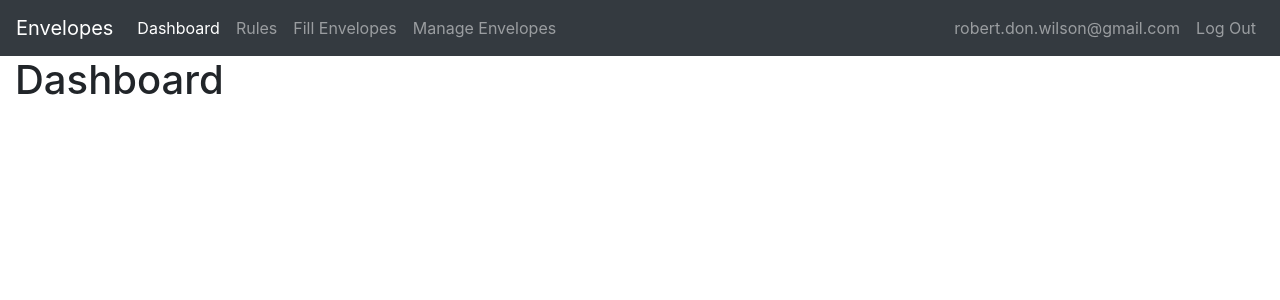
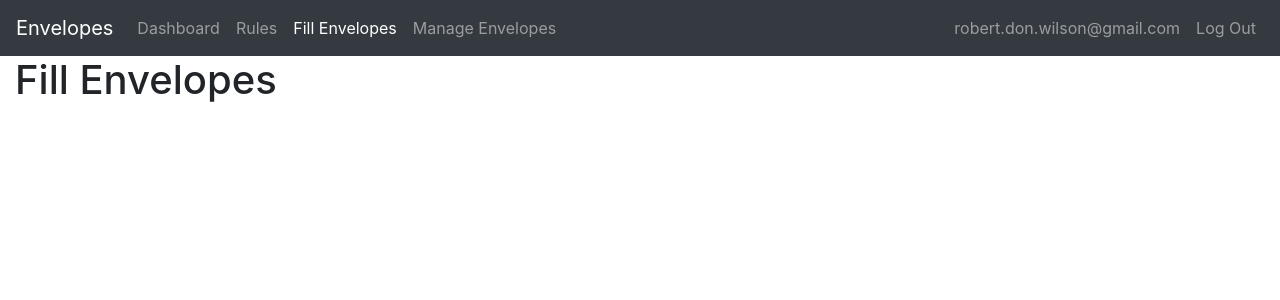
Before and after one commit to dontangg/envelopes-serverless, a React (Vite) app in the folder client/: page /envelopes/fill in a window 1280 px wide. Shown: the top 300 px of the page. Built offline with nearby package versions, Linux system fonts and the light colour scheme.

Commit message:
Make header links work

```diff
--- a/client/src/App.js
+++ b/client/src/App.js
@@ -1,15 +1,30 @@
-import React, { Component } from "react";
+import React, { Component, Fragment } from "react";
+import { BrowserRouter, Route, Switch } from 'react-router-dom';
 import Header from "./Header";
+import Dashboard from "./pages/Dashboard";
+import AccountPage from "./pages/AccountPage";
+import FillPage from "./pages/FillPage";
+import ManagePage from "./pages/ManagePage";
+import RulesPage from "./pages/RulesPage";
+import EnvelopePage from "./pages/EnvelopePage";
 
 class App extends Component {
 	render() {
 		return (
-			<React.Fragment>
-				<Header />
-				<main className="container-fluid">
-					<h1> Dashboard </h1>
-				</main>
-			</React.Fragment>
+			<BrowserRouter>
+				<Fragment>
+					<Header />
+
+					<Switch>
+						<Route exact path="/" component={Dashboard} />
+						<Route exact path="/envelopes/fill" component={FillPage} />
+						<Route exact path="/envelopes/manage" component={ManagePage} />
+						<Route exact path="/rules" component={RulesPage} />
+						<Route exact path="/account" component={AccountPage} />
+						<Route exact path="/envelopes/:id" component={EnvelopePage} />
+					</Switch>
+				</Fragment>
+			</BrowserRouter>
 		);
 	}
 }
--- a/client/src/Header.js
+++ b/client/src/Header.js
@@ -1,4 +1,5 @@
 import React, { Component } from "react";
+import { Link, Route } from 'react-router-dom';
 
 class Header extends Component {
 	state = {
@@ -10,29 +11,24 @@ class Header extends Component {
 	}
 
 	render() {
-		/*
-		TODO:
-		  * Bind 'active' item to the current tab
-		  * Make the links work with React Router to actually change the URL
-		*/
 		return (
 			<nav className="navbar navbar-expand-lg navbar-dark bg-dark">
-				<a className="navbar-brand" href="/">Envelopes</a>
+				<Link className="navbar-brand" to="/">Envelopes</Link>
 				<button className="navbar-toggler" type="button" onClick={this.toggleVisibleForResponsive}>
 					<span className="navbar-toggler-icon"></span>
 				</button>
 
 				<div className={`collapse navbar-collapse ${this.state.visibleForResponsive ? 'show' : ''}`}>
 					<ul className="navbar-nav mr-auto">
-						<li className="nav-item active"><a className="nav-link" href="/">Dashboard</a></li>
-						<li className="nav-item"><a className="nav-link" href="/rules">Rules</a></li>
-						<li className="nav-item"><a className="nav-link" href="/envelopes/fill">Fill Envelopes</a></li>
-						<li className="nav-item"><a className="nav-link" href="/envelopes/manage">Manage Envelopes</a></li>
+						<NavLink to="/" label="Dashboard" activeOnlyWhenExact />
+						<NavLink to="/rules" label="Rules" />
+						<NavLink to="/envelopes/fill" label="Fill Envelopes" />
+						<NavLink to="/envelopes/manage" label="Manage Envelopes" />
 					</ul>
 
 					<ul className="navbar-nav">
-						<li className="nav-item"><a className="nav-link" href="/users/1/edit">robert.don.wilson@gmail.com</a></li>
-						<li className="nav-item"><a className="nav-link" href="/sign_out">Log Out</a></li>
+						<NavLink to="/account" label="robert.don.wilson@gmail.com" />
+						<li className="nav-item"><Link className="nav-link" to="/sign_out">Log Out</Link></li>
 					</ul>
 				</div>
 			</nav>
@@ -40,4 +36,14 @@ class Header extends Component {
 	}
 }
 
+const NavLink = ({ label, to, activeOnlyWhenExact }) => (
+	<Route
+		path={to}
+		exact={activeOnlyWhenExact}
+		children={({ match }) => (
+			<li className={`nav-item ${match ? "active" : ""}`}><Link className="nav-link" to={to}>{label}</Link></li>
+		)}
+	/>
+);
+
 export default Header;
--- /dev/null
+++ b/client/src/pages/AccountPage.js
@@ -0,0 +1,13 @@
+import React, { Component } from "react";
+
+class AccountPage extends Component {
+	render() {
+		return (
+			<main className="container-fluid">
+				<h1>Account</h1>
+			</main>
+		);
+	}
+}
+
+export default AccountPage;
--- /dev/null
+++ b/client/src/pages/Dashboard.js
@@ -0,0 +1,13 @@
+import React, { Component } from "react";
+
+class Dashboard extends Component {
+	render() {
+		return (
+			<main className="container-fluid">
+				<h1>Dashboard</h1>
+			</main>
+		);
+	}
+}
+
+export default Dashboard;
--- /dev/null
+++ b/client/src/pages/EnvelopePage.js
@@ -0,0 +1,13 @@
+import React, { Component } from "react";
+
+class EnvelopePage extends Component {
+	render() {
+		return (
+			<main className="container-fluid">
+				<h1>Some Specific Envelope</h1>
+			</main>
+		);
+	}
+}
+
+export default EnvelopePage;
--- /dev/null
+++ b/client/src/pages/FillPage.js
@@ -0,0 +1,13 @@
+import React, { Component } from "react";
+
+class FillPage extends Component {
+	render() {
+		return (
+			<main className="container-fluid">
+				<h1>Fill Envelopes</h1>
+			</main>
+		);
+	}
+}
+
+export default FillPage;
--- /dev/null
+++ b/client/src/pages/ManagePage.js
@@ -0,0 +1,13 @@
+import React, { Component } from "react";
+
+class ManagePage extends Component {
+	render() {
+		return (
+			<main className="container-fluid">
+				<h1>Manage Envelopes</h1>
+			</main>
+		);
+	}
+}
+
+export default ManagePage;
--- /dev/null
+++ b/client/src/pages/RulesPage.js
@@ -0,0 +1,13 @@
+import React, { Component } from "react";
+
+class RulesPage extends Component {
+	render() {
+		return (
+			<main className="container-fluid">
+				<h1>Rules</h1>
+			</main>
+		);
+	}
+}
+
+export default RulesPage;
```
